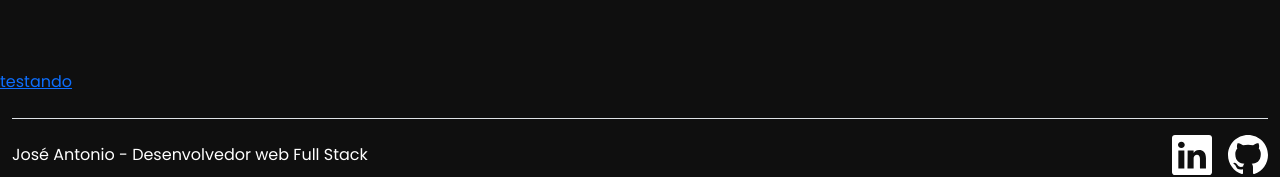
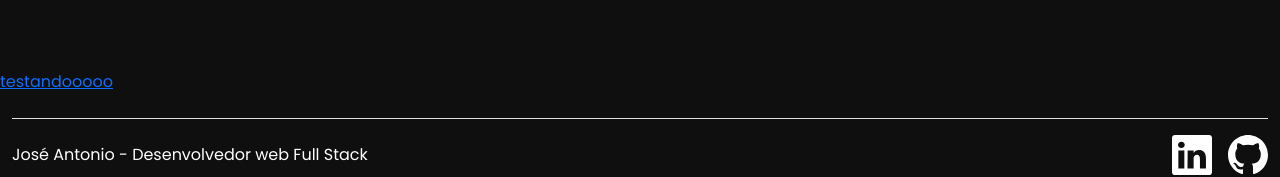
Before and after one commit to elguesabal/Portfolio, a React (Vite) app: page / in a window 1280 px wide. Shown: the part 3253-3430 px from the top of the page. Built offline with nearby package versions, Linux system fonts and the light colour scheme.

Commit message:
Update pagina inicial.jsx
as rotas so tao funcionando no meu pc e no vercel nao kkkkkk vou dar meu pc pra quem quiser olhar meu portfolio kkkkkkkkk

```diff
--- a/src/paginas/pagina inicial.jsx
+++ b/src/paginas/pagina inicial.jsx
@@ -17,7 +17,7 @@ function PaginaInicial() {
             <Perfil />
             <SlideSwiper />
             <Badminton />
-            <Mensagem /><a href="/mensagemenviada">testando</a>
+            <Mensagem /><a href="/mensagemenviada">testandooooo</a>
             <Rodape />
 
         </div>
```
